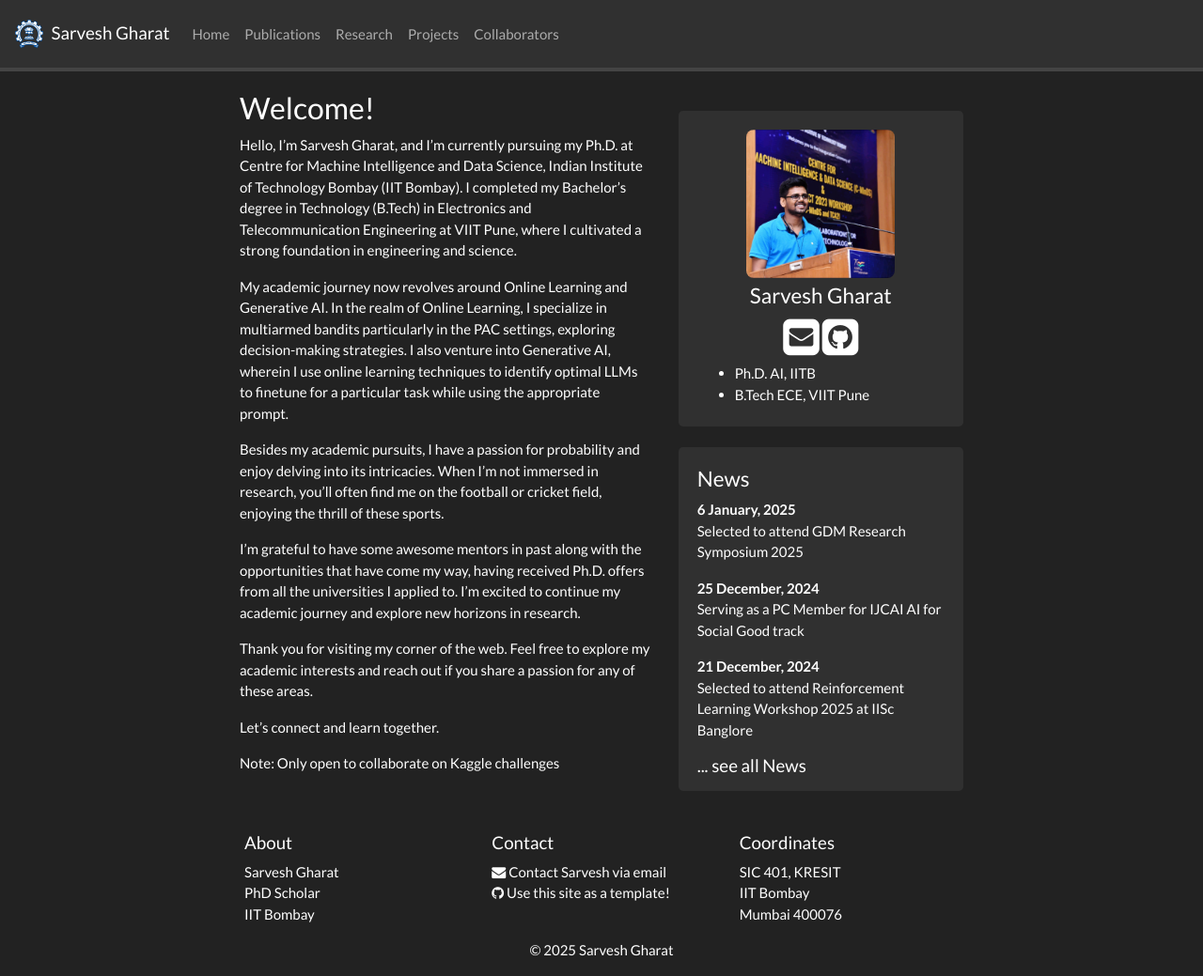
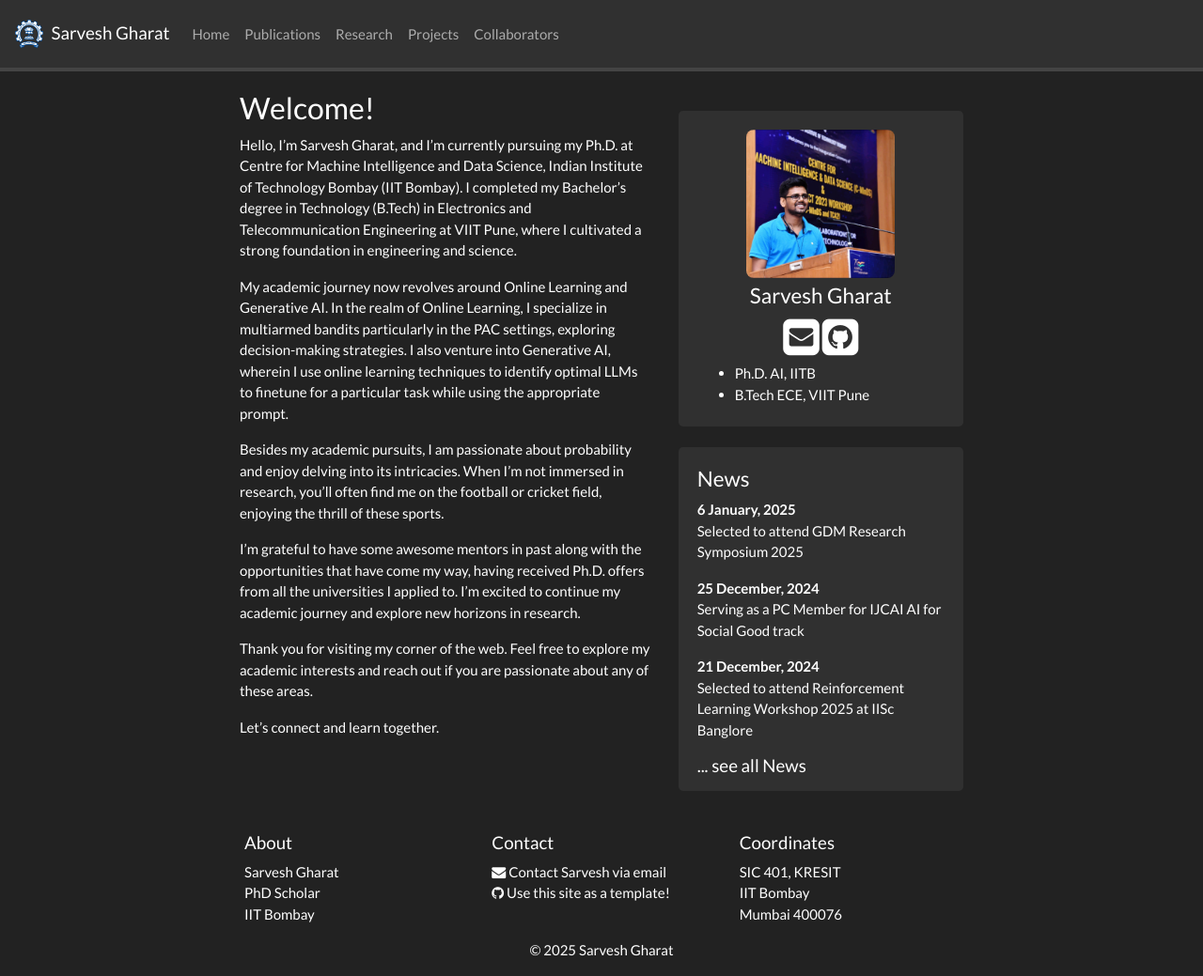
Before and after one commit to SarveshVGharat/SarveshVGharat.github.io, a Jekyll site: the page built from _pages/home.md, in a window 1280 px wide and 1039 px high. Shown: the whole window at 94% size. Built offline with Jekyll 4.4.1, drawn with Linux system fonts in a browser that asks for light colours; nearby versions of some CDN libraries; a style sheet for code colours, icons or effects is not loaded.

Commit message:
Update home.md

```diff
--- a/_pages/home.md
+++ b/_pages/home.md
@@ -11,12 +11,10 @@ Hello, I'm Sarvesh Gharat, and I'm currently pursuing my Ph.D. at Centre for Mac
 
 My academic journey now revolves around Online Learning and Generative AI. In the realm of Online Learning, I specialize in multiarmed bandits particularly in the PAC settings, exploring decision-making strategies. I also venture into Generative AI, wherein I use online learning techniques to identify optimal LLMs to finetune for a particular task while using the appropriate prompt.
 
-Besides my academic pursuits, I have a passion for probability and enjoy delving into its intricacies. When I'm not immersed in research, you'll often find me on the football or cricket field, enjoying the thrill of these sports.
+Besides my academic pursuits, I am passionate about probability and enjoy delving into its intricacies. When I'm not immersed in research, you'll often find me on the football or cricket field, enjoying the thrill of these sports.
 
 I'm grateful to have some awesome mentors in past along with the opportunities that have come my way, having received Ph.D. offers from all the universities I applied to. I'm excited to continue my academic journey and explore new horizons in research.
 
-Thank you for visiting my corner of the web. Feel free to explore my academic interests and reach out if you share a passion for any of these areas.
+Thank you for visiting my corner of the web. Feel free to explore my academic interests and reach out if you are passionate about any of these areas.
 
 Let's connect and learn together.
-
-Note: Only open to collaborate on Kaggle challenges
```
